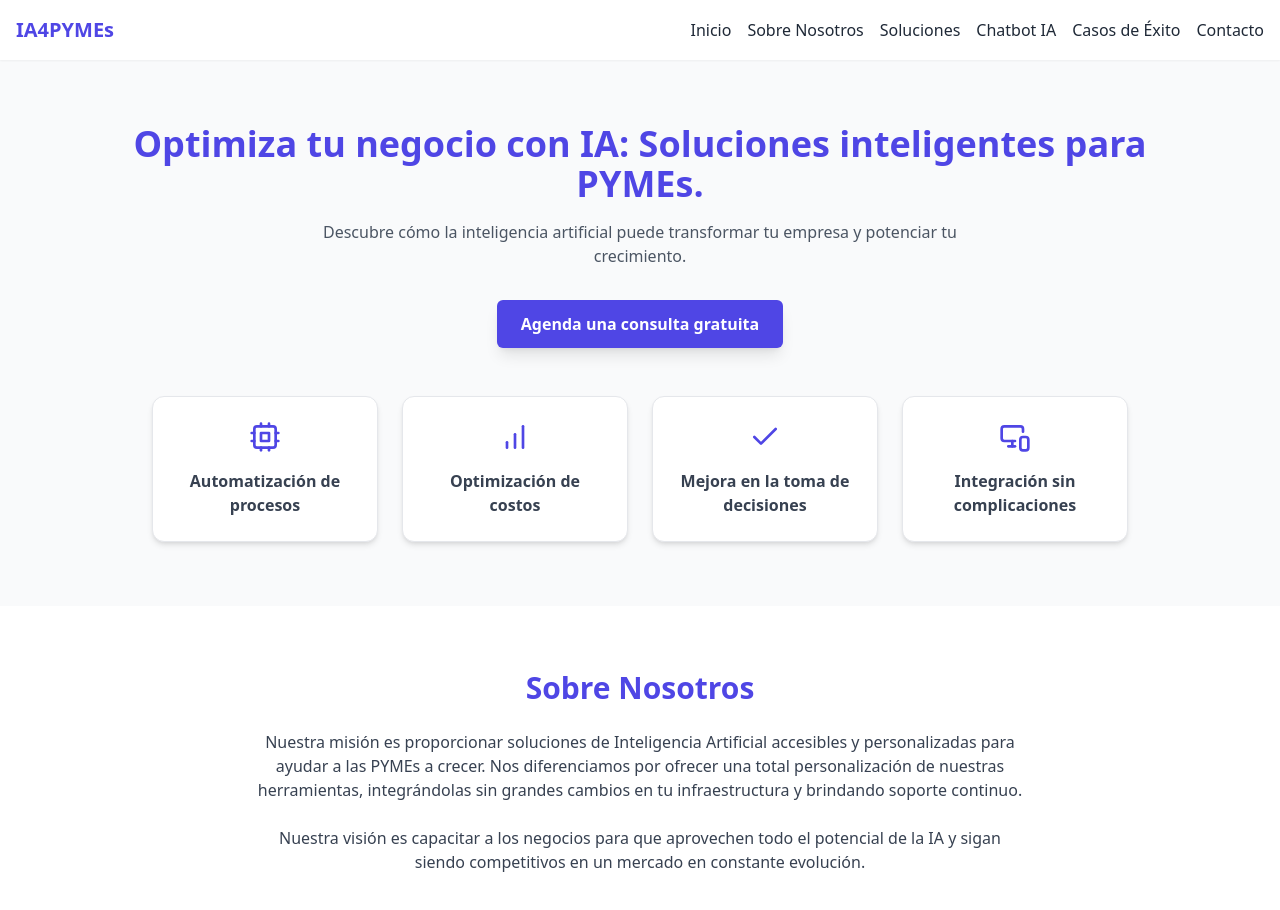
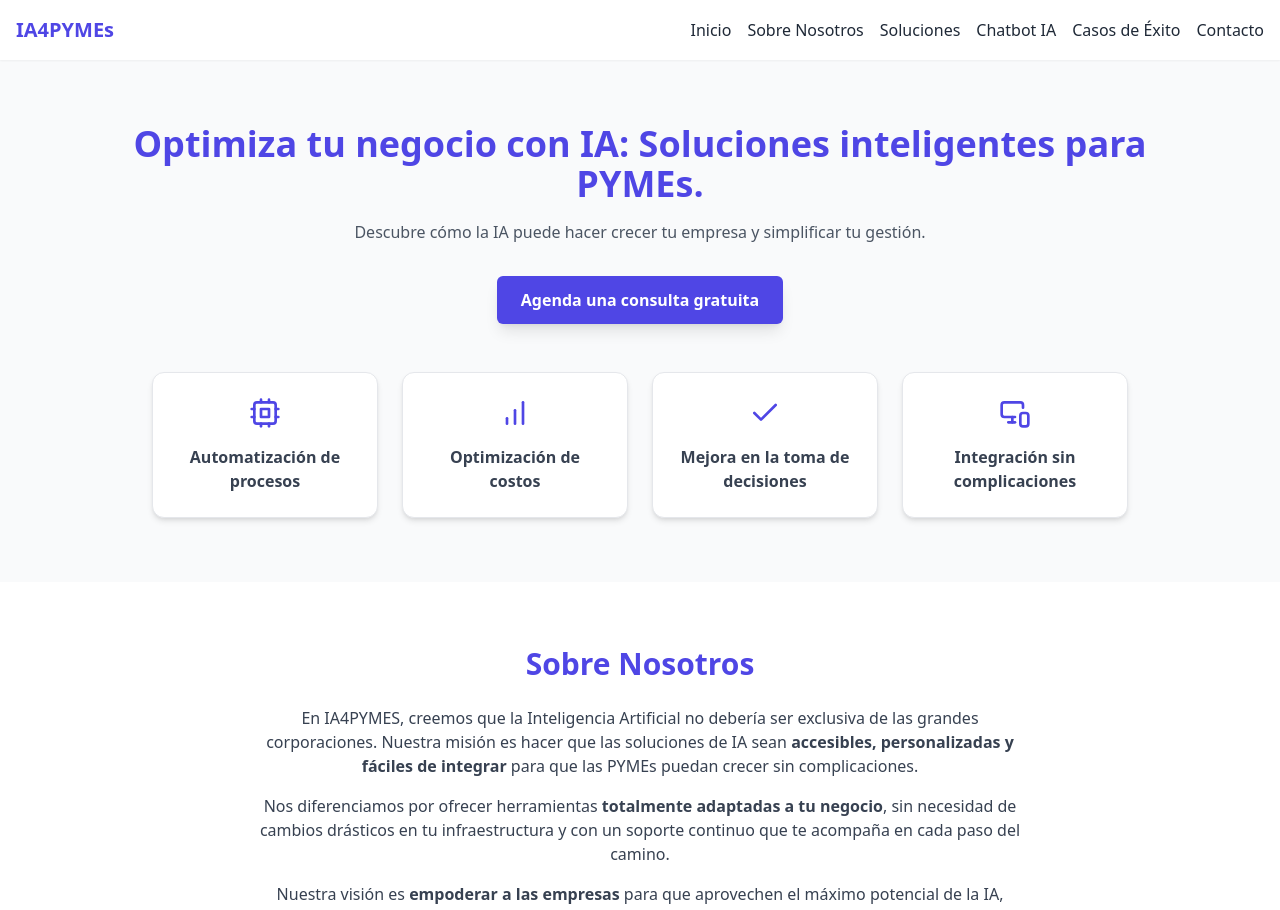
Before and after one commit to carlosmorenolosa/IA_Pymes, a React (Create React App) app: page / in a window 1280 px wide. Shown: the top 910 px of the page. Built offline with nearby package versions, Linux system fonts and the light colour scheme.

Commit message:
cambios diseño web

```diff
--- a/src/App.js
+++ b/src/App.js
@@ -93,8 +93,7 @@ function HomeSection() {
           Optimiza tu negocio con IA: Soluciones inteligentes para PYMEs.
         </h2>
         <p className="mx-auto mb-8 max-w-2xl text-gray-600">
-          Descubre cómo la inteligencia artificial puede transformar tu empresa y
-          potenciar tu crecimiento.
+          Descubre cómo la IA puede hacer crecer tu empresa y simplificar tu gestión.
         </p>
         <a href="#contact">
           <Button className="rounded-2xl bg-indigo-600 px-6 py-3 text-white shadow-lg hover:bg-indigo-500">
@@ -142,18 +141,17 @@ function AboutSection() {
         <h2 className="mb-6 text-center text-3xl font-bold text-indigo-600">
           Sobre Nosotros
         </h2>
-        <p className="mx-auto mb-6 max-w-3xl text-center text-gray-700">
-          Nuestra misión es proporcionar soluciones de Inteligencia Artificial
-          accesibles y personalizadas para ayudar a las PYMEs a crecer. Nos
-          diferenciamos por ofrecer una total personalización de nuestras
-          herramientas, integrándolas sin grandes cambios en tu infraestructura y
-          brindando soporte continuo.
-        </p>
-        <p className="mx-auto mb-10 max-w-3xl text-center text-gray-700">
-          Nuestra visión es capacitar a los negocios para que aprovechen todo el
-          potencial de la IA y sigan siendo competitivos en un mercado en
-          constante evolución.
-        </p>
+        <div className="mx-auto mb-6 max-w-3xl text-center text-gray-700">
+          <p>
+            En IA4PYMES, creemos que la Inteligencia Artificial no debería ser exclusiva de las grandes corporaciones. Nuestra misión es hacer que las soluciones de IA sean <strong>accesibles, personalizadas y fáciles de integrar</strong> para que las PYMEs puedan crecer sin complicaciones.
+          </p>
+          <p className="mt-4">
+            Nos diferenciamos por ofrecer herramientas <strong>totalmente adaptadas a tu negocio</strong>, sin necesidad de cambios drásticos en tu infraestructura y con un soporte continuo que te acompaña en cada paso del camino.
+          </p>
+          <p className="mt-4">
+            Nuestra visión es <strong>empoderar a las empresas</strong> para que aprovechen el máximo potencial de la IA, manteniéndose competitivas en un mercado que evoluciona constantemente.
+          </p>
+        </div>
         <div className="mt-10 grid grid-cols-1 gap-8 md:grid-cols-3">
           <TeamMember
             name="Carlos Moreno"
```
Also changed, not shown: public/images/OpenAI_Logo.png (added).
